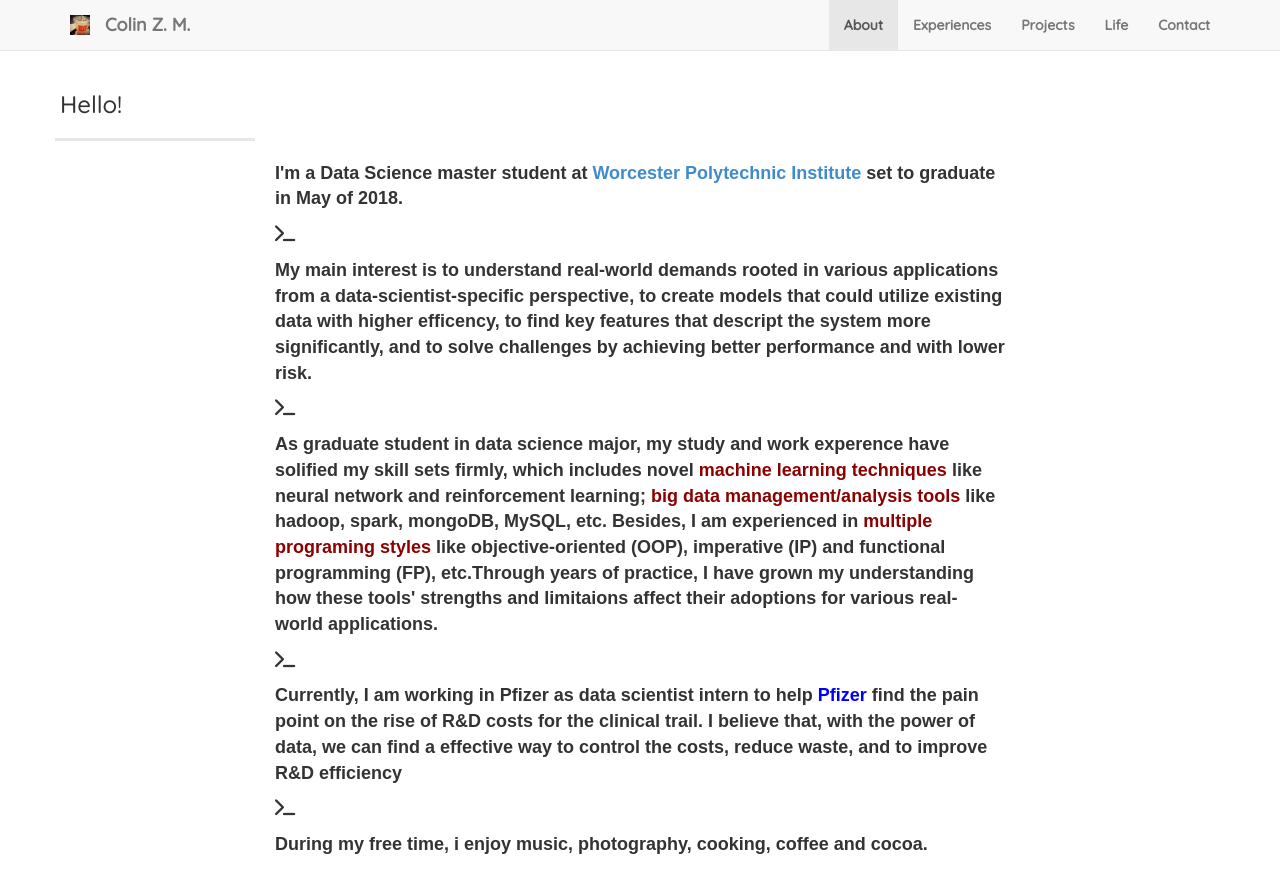
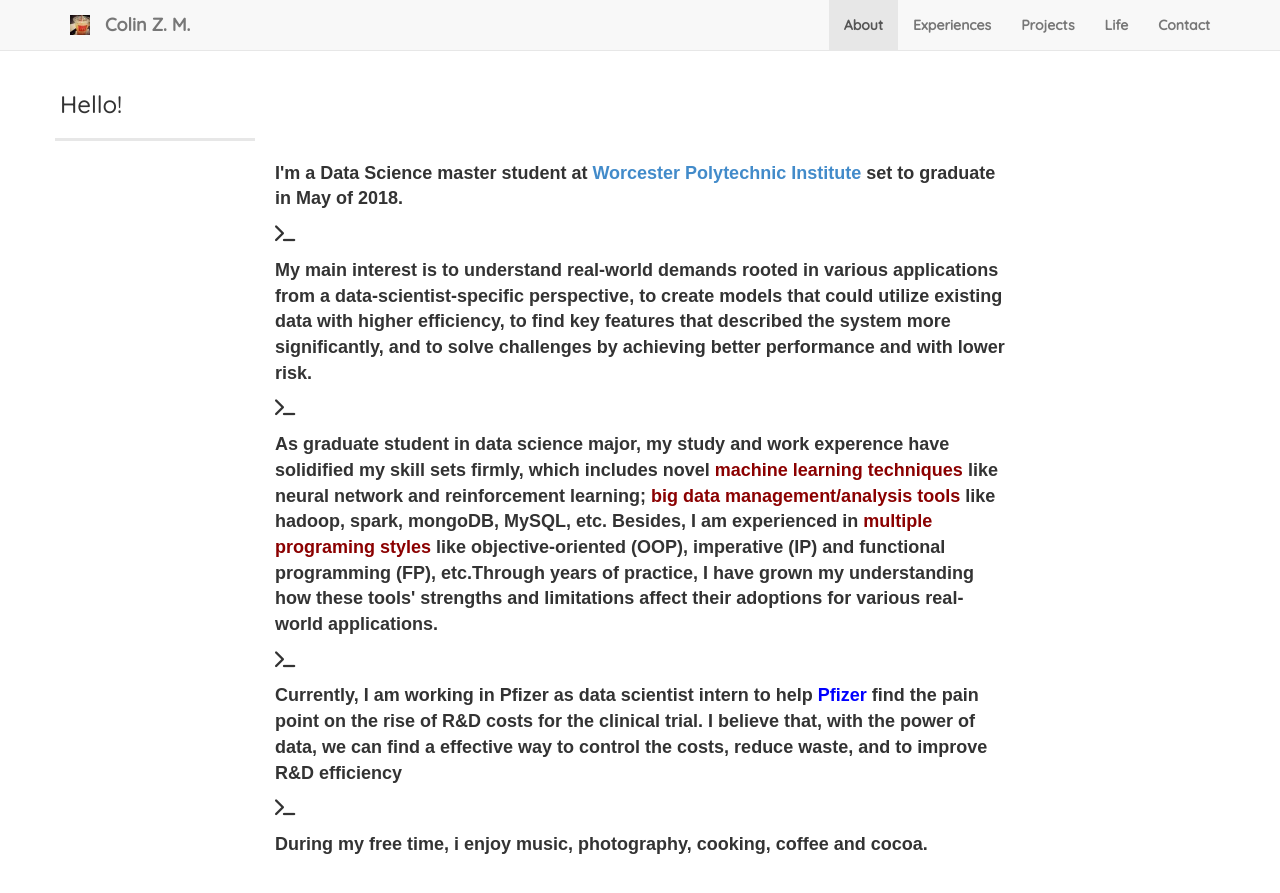
Before and after one commit to mzlcuhk/mzlcuhk.github.io, a Jekyll site: the page built from index.html, in a window 1280 px wide and 900 px high, scrolled down 730 px. Shown: the top 893 px of the window. Built offline with Jekyll 4.4.1, drawn with Linux system fonts in a browser that asks for light colours; nearby versions of some CDN libraries.

Commit message:
Update about.html

```diff
--- a/_includes/about.html
+++ b/_includes/about.html
@@ -11,11 +11,11 @@
                 <!-- <p><font size="5px">Hello!</font></p> -->
                 <p>I'm a Data Science master student at <a href="https://www.wpi.edu/academics/departments/data-science" target="_blank">Worcester Polytechnic Institute </a> set to graduate in May of 2018.<p>
                 <p><i class="fa fa-terminal"></i></p>
-                <p>My main interest is to understand real-world demands rooted in various applications from a data-scientist-specific perspective, to create models that could utilize existing data with higher efficency, to find key features that descript the system more significantly, and to solve challenges by achieving better performance and with lower risk.<p>
+                <p>My main interest is to understand real-world demands rooted in various applications from a data-scientist-specific perspective, to create models that could utilize existing data with higher efficiency, to find key features that described the system more significantly, and to solve challenges by achieving better performance and with lower risk.<p>
 		            <p><i class="fa fa-terminal"></i></p>
-		            <p>As graduate student in data science major, my study and work experence have solified my skill sets firmly, which includes novel <font color="DarkRed"> machine learning techniques </font> like  neural network and reinforcement learning; <font color="DarkRed"> big data management/analysis tools</font> like hadoop, spark, mongoDB, MySQL, etc. Besides, I am experienced in <font color="DarkRed"> multiple programing styles</font> like objective-oriented (OOP), imperative (IP) and functional programming (FP), etc.Through years of practice, I have grown my understanding how these tools' strengths and limitaions affect their adoptions for various real-world applications.</p>
+		            <p>As graduate student in data science major, my study and work experence have solidified my skill sets firmly, which includes novel <font color="DarkRed"> machine learning techniques </font> like  neural network and reinforcement learning; <font color="DarkRed"> big data management/analysis tools</font> like hadoop, spark, mongoDB, MySQL, etc. Besides, I am experienced in <font color="DarkRed"> multiple programing styles</font> like objective-oriented (OOP), imperative (IP) and functional programming (FP), etc.Through years of practice, I have grown my understanding how these tools' strengths and limitations affect their adoptions for various real-world applications.</p>
                 <p><i class="fa fa-terminal"></i></p>
-                <p>Currently, I am working in Pfizer as data scientist intern to help  <font color="Blue">Pfizer</font> find the pain point on the rise of R&D costs for the clinical trail. I believe that, with the power of data, we can find a effective way to control the costs, reduce waste, and to improve R&D efficiency </p>
+                <p>Currently, I am working in Pfizer as data scientist intern to help  <font color="Blue">Pfizer</font> find the pain point on the rise of R&D costs for the clinical trial. I believe that, with the power of data, we can find a effective way to control the costs, reduce waste, and to improve R&D efficiency </p>
                 <p><i class="fa fa-terminal"></i></p>
                 During my free time, i enjoy music, photography, cooking, coffee and cocoa.
                 <p><br></p>
```
